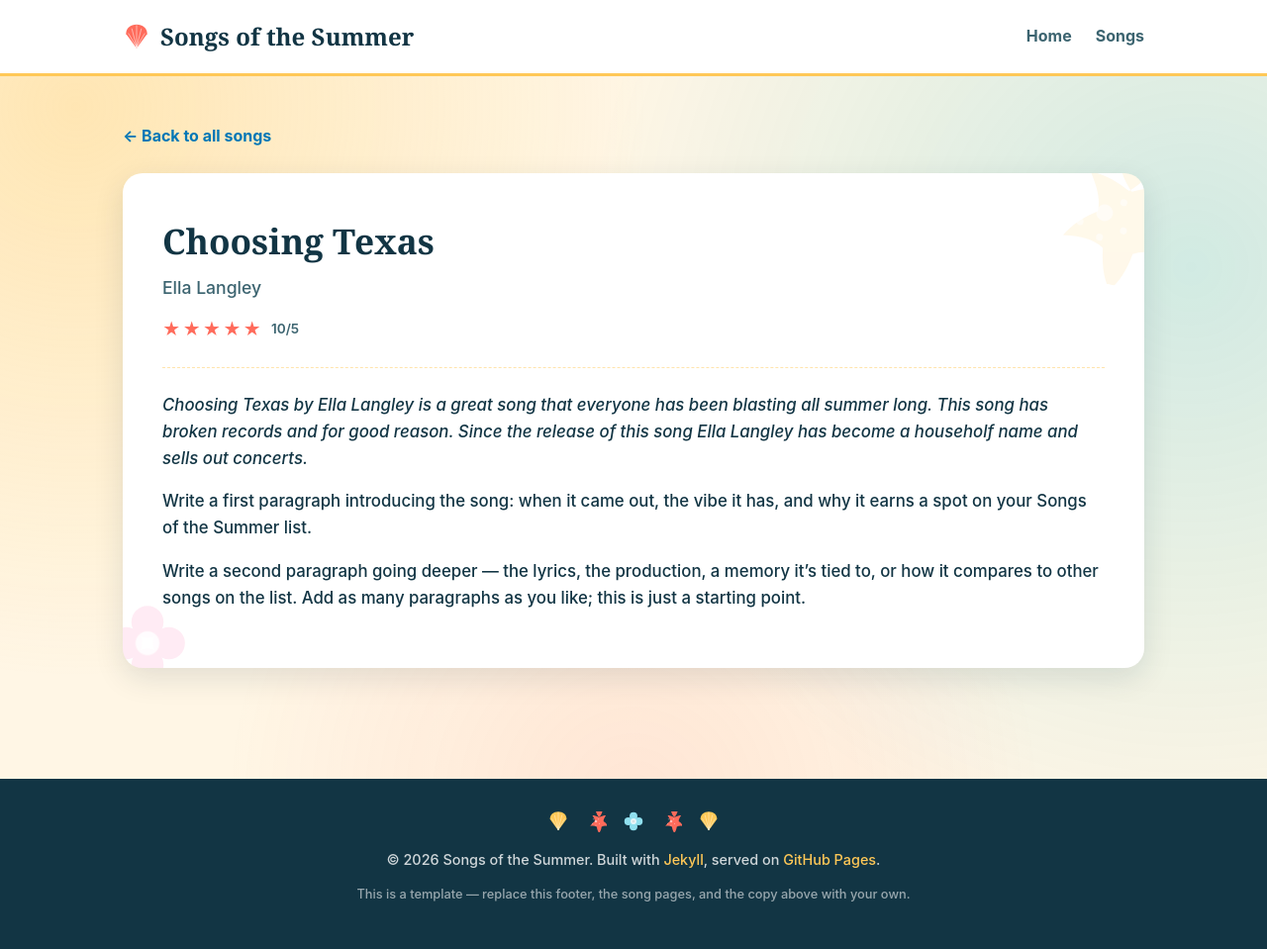
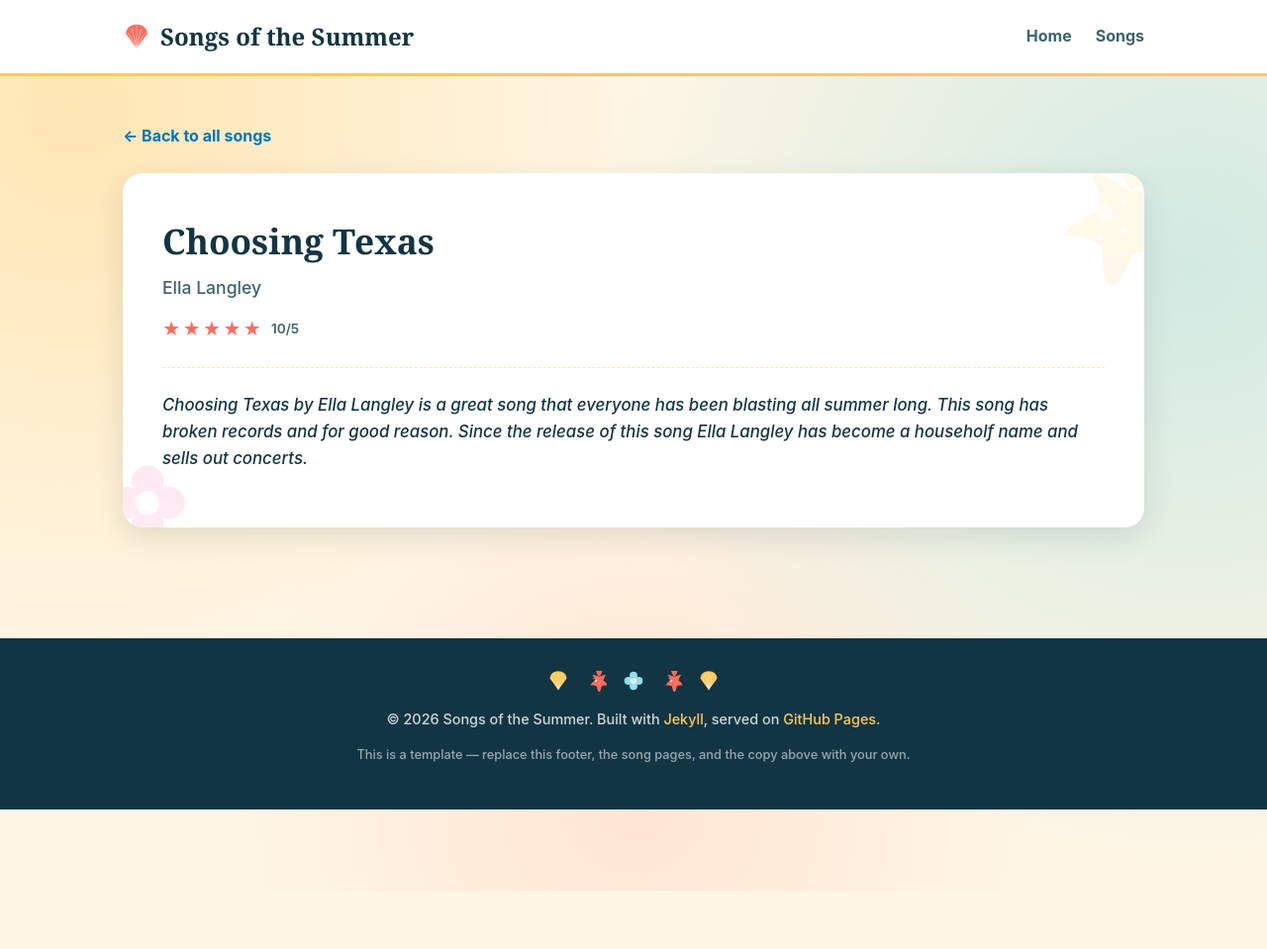
Before and after one commit to zachbranum/songsofthesummer26, a Jekyll site: the page built from _songs/song-01.md, in a window 1280 px wide. Shown: the whole page at 99% size. Built offline with Jekyll 4.4.1, drawn with Linux system fonts in a browser that asks for light colours; after the commit the page ends 900 px from its top, so only the background shows below that.

Commit message:
Remove introductory writing prompts from song-01.md
Removed placeholder text for song introduction and analysis.

```diff
--- a/_songs/song-01.md
+++ b/_songs/song-01.md
@@ -6,10 +6,3 @@ rating: 10
 ---
 
 _Choosing Texas by Ella Langley is a great song that everyone has been blasting all summer long. This song has broken records and for good reason. Since the release of this song Ella Langley has become a householf name and sells out concerts._
-
-Write a first paragraph introducing the song: when it came out, the vibe it
-has, and why it earns a spot on your Songs of the Summer list.
-
-Write a second paragraph going deeper &mdash; the lyrics, the production, a
-memory it's tied to, or how it compares to other songs on the list. Add as
-many paragraphs as you like; this is just a starting point.
```
